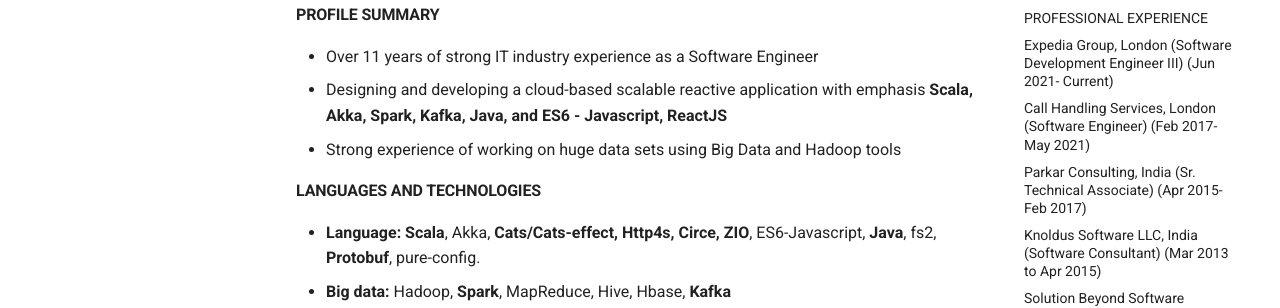
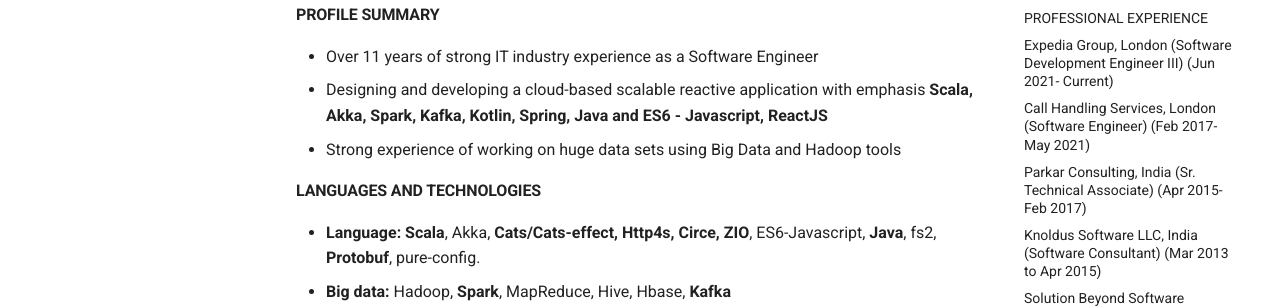
Before and after one commit to abdheshkumar/abdheshkumar.github.io, an MkDocs documentation site: the page built from docs/index.md, in a window 1280 px wide and 900 px high. Shown: the part 267-575 px from the top of the window. Built offline with MkDocs 1.6.1 and Material for MkDocs 9.7.7, drawn with Linux system fonts in a browser that asks for light colours.

Commit message:
Add kotlin and spring

```diff
--- a/docs/index.md
+++ b/docs/index.md
@@ -2,7 +2,7 @@
 
 ####PROFILE SUMMARY
 - Over 11 years of strong IT industry experience as a Software Engineer
-- Designing and developing a cloud-based scalable reactive application with emphasis **Scala, Akka, Spark, Kafka, Java, and ES6 - Javascript, ReactJS**
+- Designing and developing a cloud-based scalable reactive application with emphasis **Scala, Akka, Spark, Kafka, Kotlin, Spring, Java and ES6 - Javascript, ReactJS**
 - Strong experience of working on huge data sets using Big Data and Hadoop tools
 
 ####LANGUAGES AND TECHNOLOGIES
```
